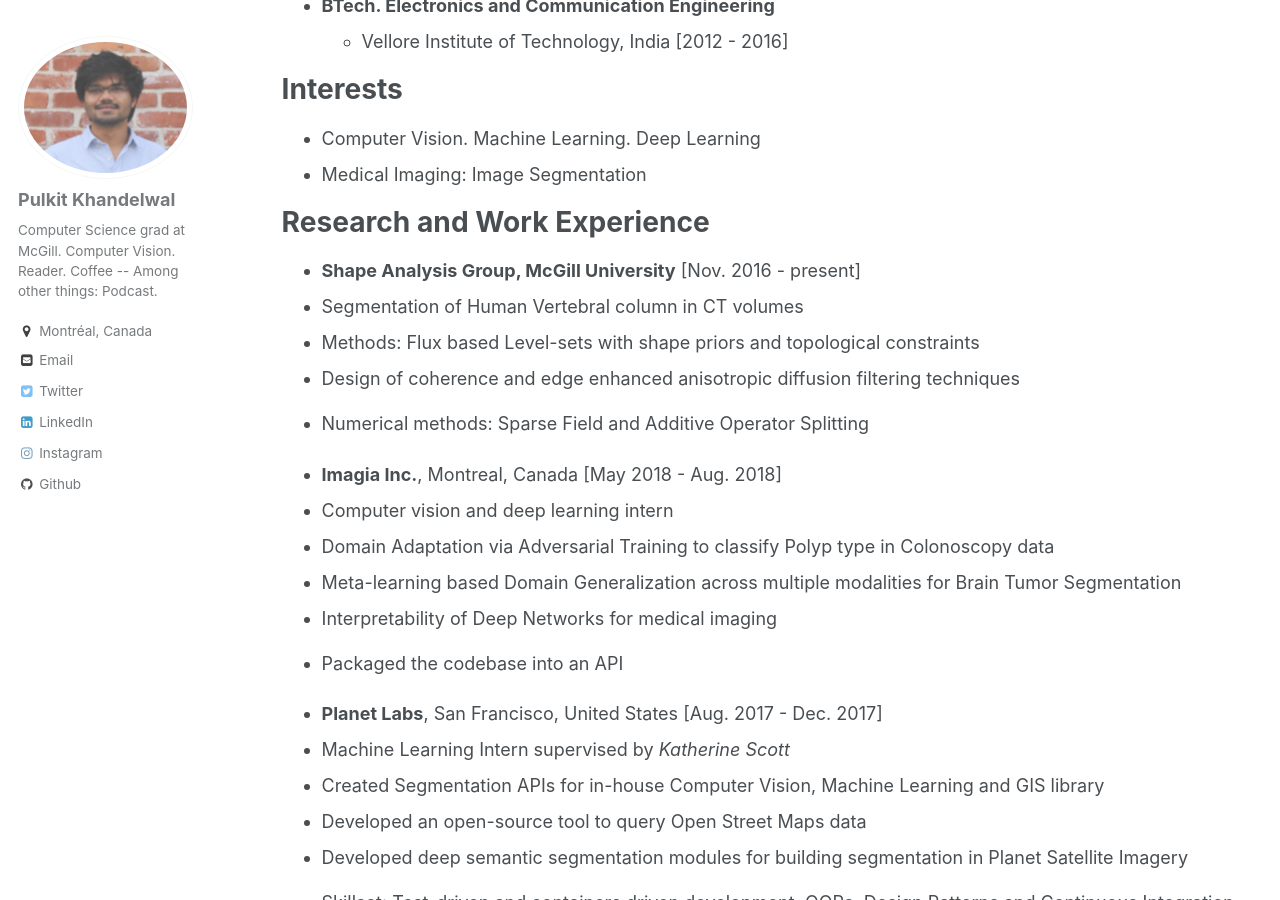
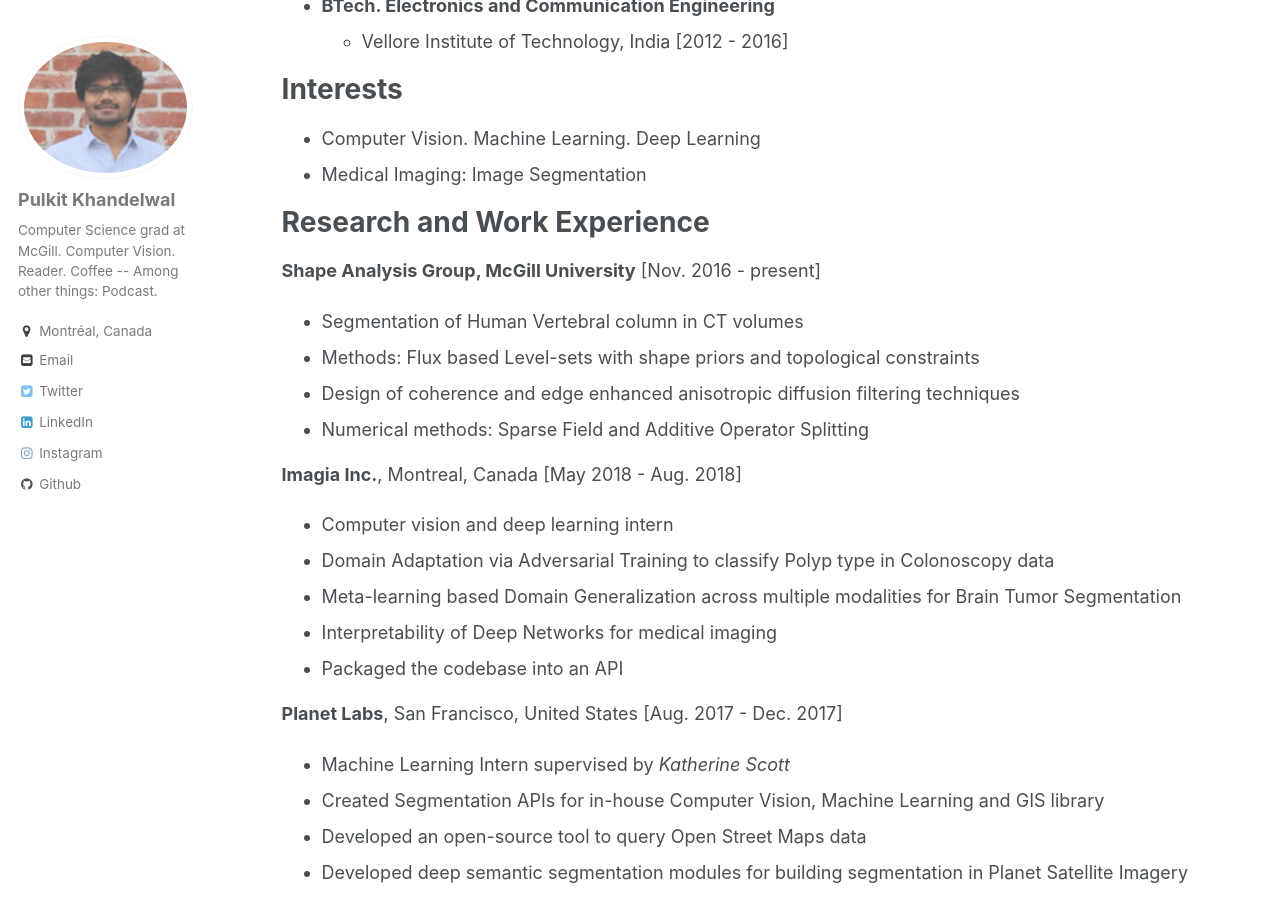
Before and after one commit to Pulkit-Khandelwal/pulkit-khandelwal.github.io, a Jekyll site: the page built from _pages/cv.md, in a window 1280 px wide and 900 px high, scrolled down 300 px. Built offline with Jekyll 4.4.1, drawn with Linux system fonts in a browser that asks for light colours; some of the changed lines change nothing that is shown.

Commit message:
Update cv.md

```diff
--- a/_pages/cv.md
+++ b/_pages/cv.md
@@ -24,20 +24,20 @@
 
 Research and Work Experience
 ======
-* **Shape Analysis Group, McGill University** [Nov. 2016 - present]
+**[Shape Analysis Group](http://www.cim.mcgill.ca/~shape/), McGill University** [Nov. 2016 - present]
 * Segmentation of Human Vertebral column in CT volumes
 * Methods: Flux based Level-sets with shape priors and topological constraints
 * Design of coherence and edge enhanced anisotropic diffusion filtering techniques
 * Numerical methods: Sparse Field and Additive Operator Splitting
 
-* [**Imagia Inc.**](https://www.imagia.com/), Montreal, Canada [May 2018 - Aug. 2018]
+[**Imagia Inc.**](https://www.imagia.com/), Montreal, Canada [May 2018 - Aug. 2018]
 * Computer vision and deep learning intern
 * Domain Adaptation via Adversarial Training to classify Polyp type in Colonoscopy data
 * Meta-learning based Domain Generalization across multiple modalities for Brain Tumor Segmentation
 * Interpretability of Deep Networks for medical imaging
 * Packaged the codebase into an API
 
-* [**Planet Labs**](https://www.planet.com/), San Francisco, United States [Aug. 2017 - Dec. 2017]
+[**Planet Labs**](https://www.planet.com/), San Francisco, United States [Aug. 2017 - Dec. 2017]
 * Machine Learning Intern supervised by [*Katherine Scott*](https://www.linkedin.com/in/katherineascott/)
 * Created Segmentation APIs for in-house Computer Vision, Machine Learning and GIS library
 * Developed an open-source tool to query Open Street Maps data
@@ -51,7 +51,7 @@
 * Developed a biomarker for neurodegenerative diseases
 * Performance evaluation of FreeSurfer and ASHS on 7T brain MRI volumes
 
-* [**Imaging, Media and Graphics Lab., University of Saskatchewan**](https://www.cs.usask.ca/research/research-groups/imaging,-multimedia-and-graphics-img-lab.php), Saskatoon, Canada [June 2015 - Aug. 2015]
+[**Imaging, Media and Graphics Lab., University of Saskatchewan**](https://www.cs.usask.ca/research/research-groups/imaging,-multimedia-and-graphics-img-lab.php), Saskatoon, Canada [June 2015 - Aug. 2015]
 * Research Intern supervised by [*Mark Eramian*](https://www.cs.usask.ca/faculty/eramian/)
 * Evaluation of Reproducibility and Accuracy in Semi-automated Interactive Image Segmentation Algorithms
 * Markov Random Fields and graph cuts based methods for Image Segmentation
```
